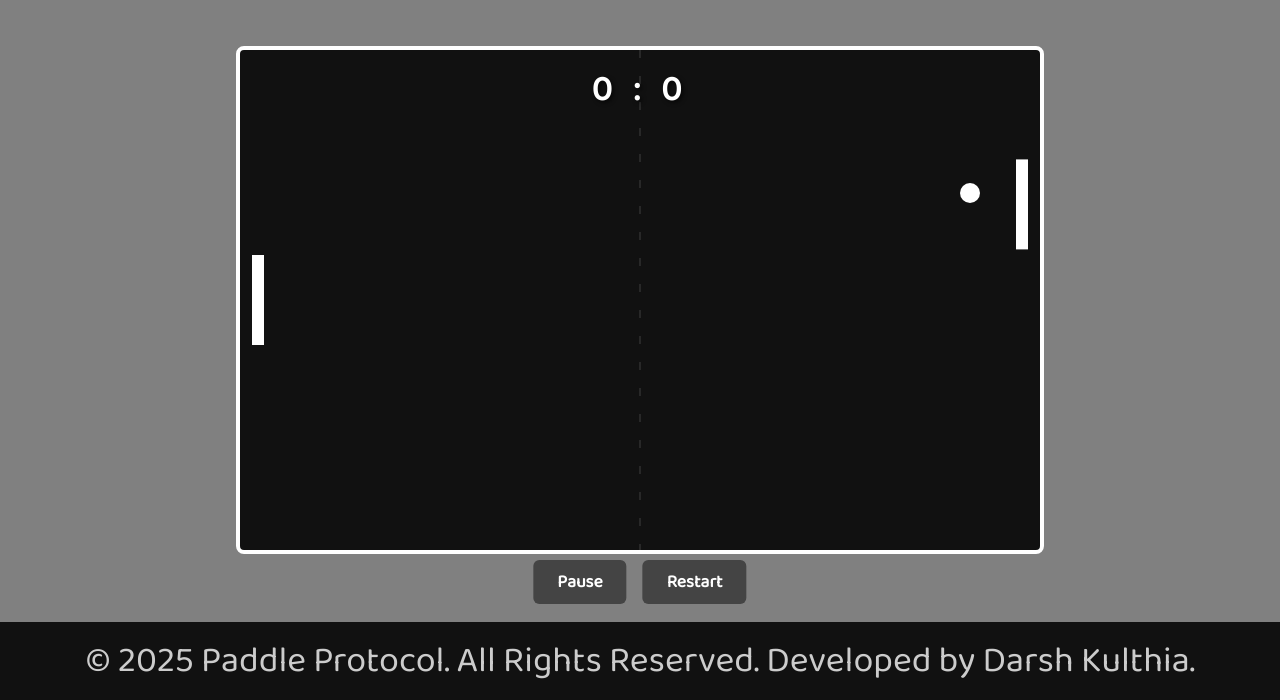
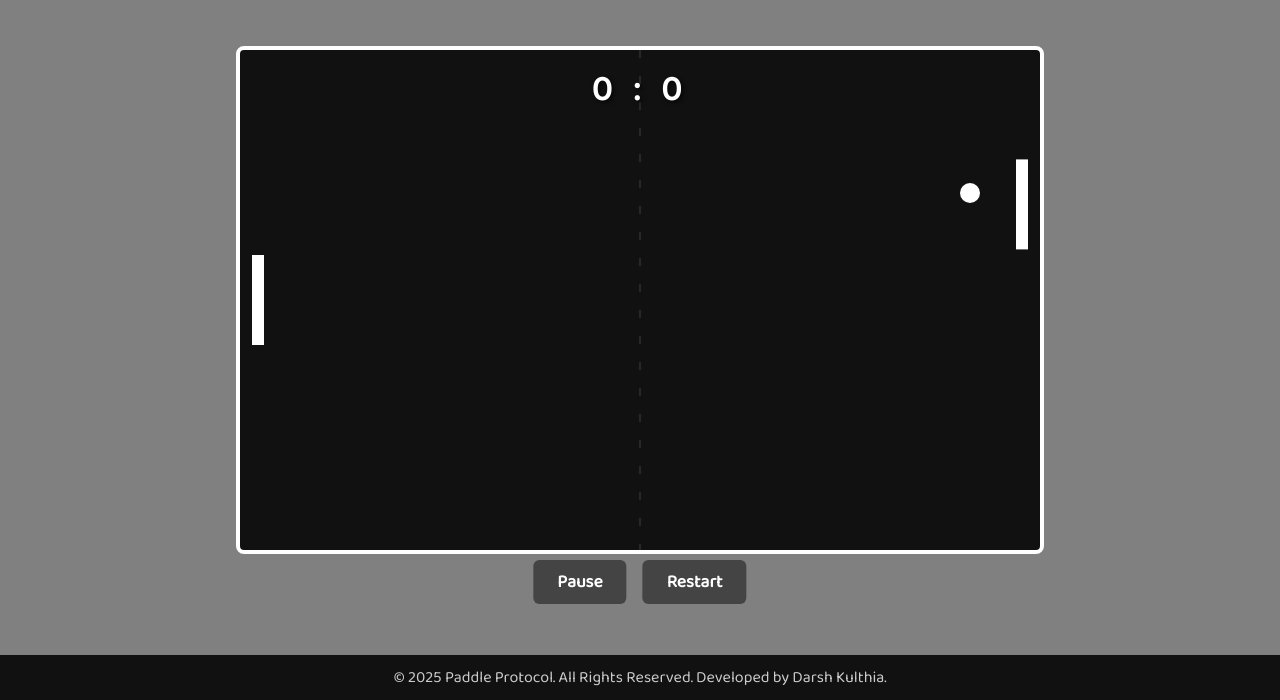
Before and after one commit to dkulthia/Paddle-Protocol, a plain HTML site: page index.html in a window 1280 px wide. Shown: the part 100-800 px from the top of the page. Drawn offline with Linux system fonts and the light colour scheme.

Commit message:
Update styles.css

```diff
--- a/styles.css
+++ b/styles.css
@@ -34,7 +34,7 @@ footer {
   padding: 10px 0;
   background-color: #111;
   color: #ccc;
-  font-size: 36px;
+  font-size: 1rem;
   font-family: "Baloo 2", cursive;
 }
 
```
